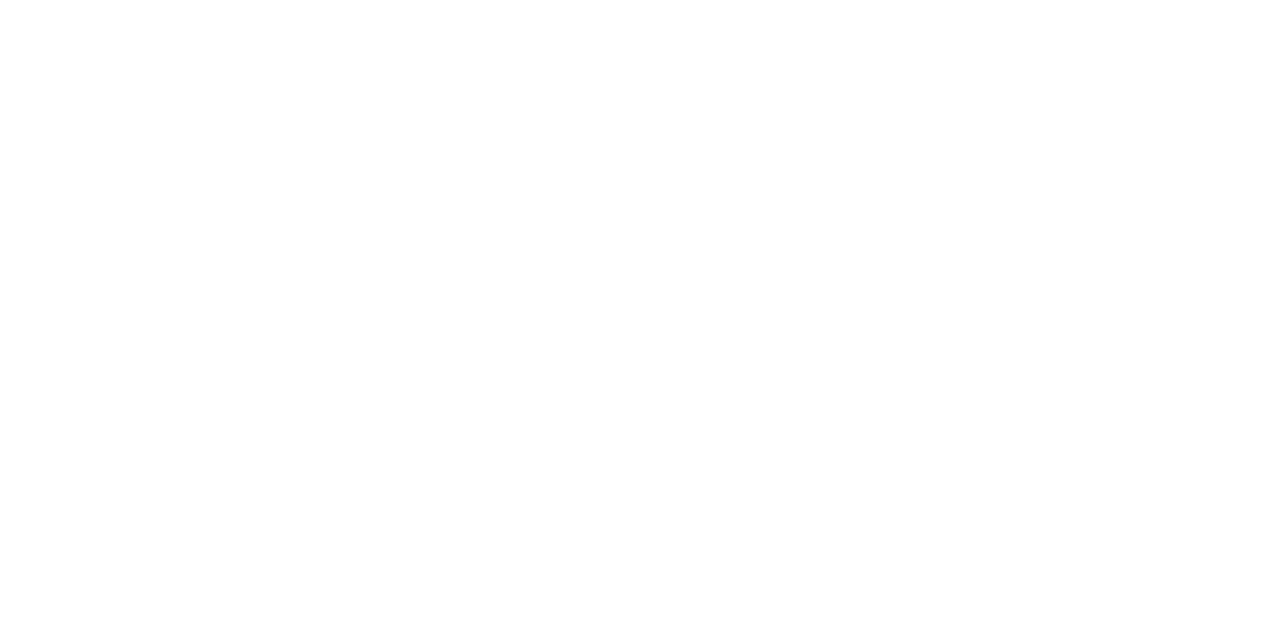
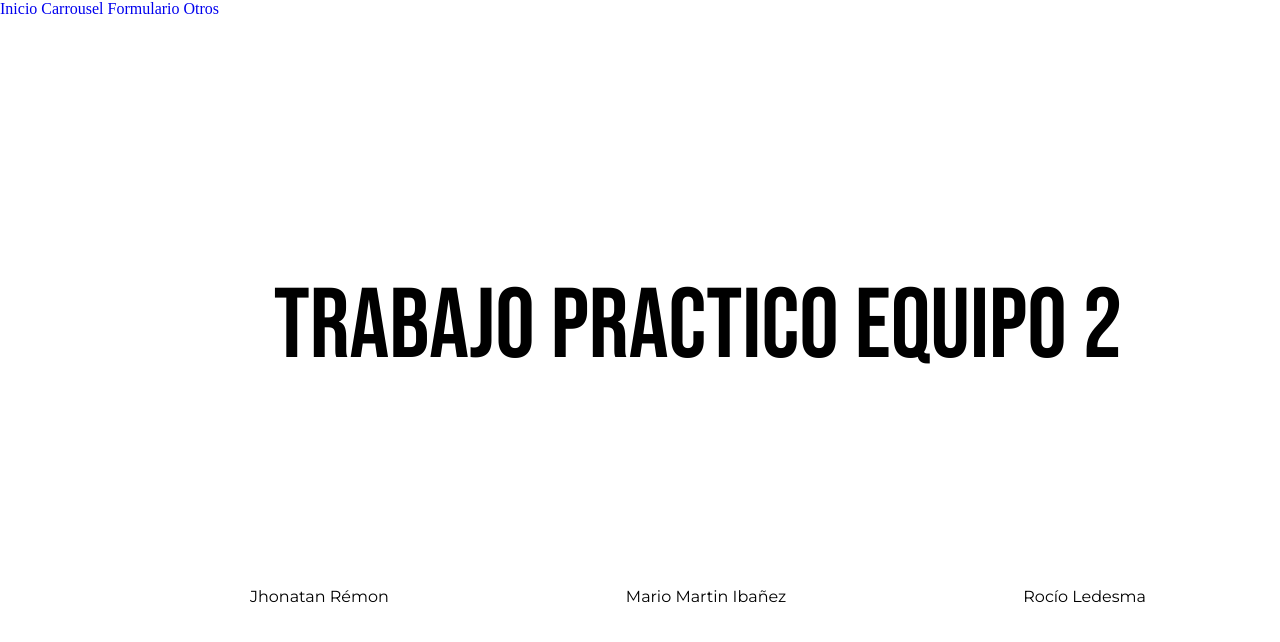
Before and after one commit to Ched2370/Trabajo_integrador_grupo2, a plain HTML site: page index.html in a window 1280 px wide. Drawn offline with Linux system fonts and the light colour scheme.

Commit message:
agrego elementos y estilos a index.html

```diff
--- /dev/null
+++ b/estilos/index.css
@@ -0,0 +1,48 @@
+
+.lista-menu{
+    display: flex;
+
+    flex-direction: column;
+}
+.lista-menu li a{
+    text-decoration: none;
+}
+.main-estilo {
+    width: 70%;
+    margin: 250px;
+
+}
+
+.seccion-principal {
+
+    display: flex;
+    justify-content: center;
+    align-items: center;
+    margin-bottom: 200px;
+
+}
+
+.seccion-principal h1 {
+
+    font-family: "Bebas Neue", sans-serif;
+    font-weight: 400;
+    font-style: normal;
+    font-size: 99px;
+
+}
+
+.integrantes {
+
+    display: flex;
+    justify-content: space-between;
+    align-items: center;
+
+
+}
+
+.integrantes p {
+    font-family: "Montserrat", sans-serif;
+    font-optical-sizing: auto;
+    font-weight: 400;
+    font-style: normal;
+}
--- a/index.html
+++ b/index.html
@@ -1,11 +1,57 @@
 <!DOCTYPE html>
 <html lang="en">
+
 <head>
     <meta charset="UTF-8">
     <meta name="viewport" content="width=device-width, initial-scale=1.0">
-    <title>Document</title>
+    <link rel="preconnect" href="https://fonts.googleapis.com">
+    <link rel="preconnect" href="https://fonts.gstatic.com" crossorigin>
+    <link href="https://fonts.googleapis.com/css2?family=Bebas+Neue&display=swap" rel="stylesheet">
+    <link rel="preconnect" href="https://fonts.googleapis.com">
+    <link rel="preconnect" href="https://fonts.gstatic.com" crossorigin>
+    <link
+        href="https://fonts.googleapis.com/css2?family=Bebas+Neue&family=Montserrat:ital,wght@0,100..900;1,100..900&display=swap"
+        rel="stylesheet">
+        <link rel="stylesheet" href="estilos/index.css">
+        <link rel="stylesheet" href="estilos/stylegranel.css">
+    <title>Grupo 2</title>
 </head>
+
 <body>
+    <header>
+        <nav class="menu-nav">
 
+            <ul class="lista-menu">
+                <li>
+                    <a href="#">Inicio</a>
+                    <a href="#">Carrousel</a>
+                    <a href="#">Formulario</a>
+                    <a href="#">Otros</a>
+                </li>
+            </ul>
+
+        </nav>
+        <main class="main-estilo">
+            <div class="seccion-principal">
+                <h1>Trabajo Practico Equipo 2</h1>
+
+            </div>
+            <div class="integrantes">
+                <p>
+                    Jhonatan Rémon
+                </p>
+                <p>
+                    Mario Martin Ibañez
+                </p>
+                <p>
+                    Rocío Ledesma
+                </p>
+            </div>
+
+        </main>
+
+
+    </header>
 </body>
+
 </html>
```
